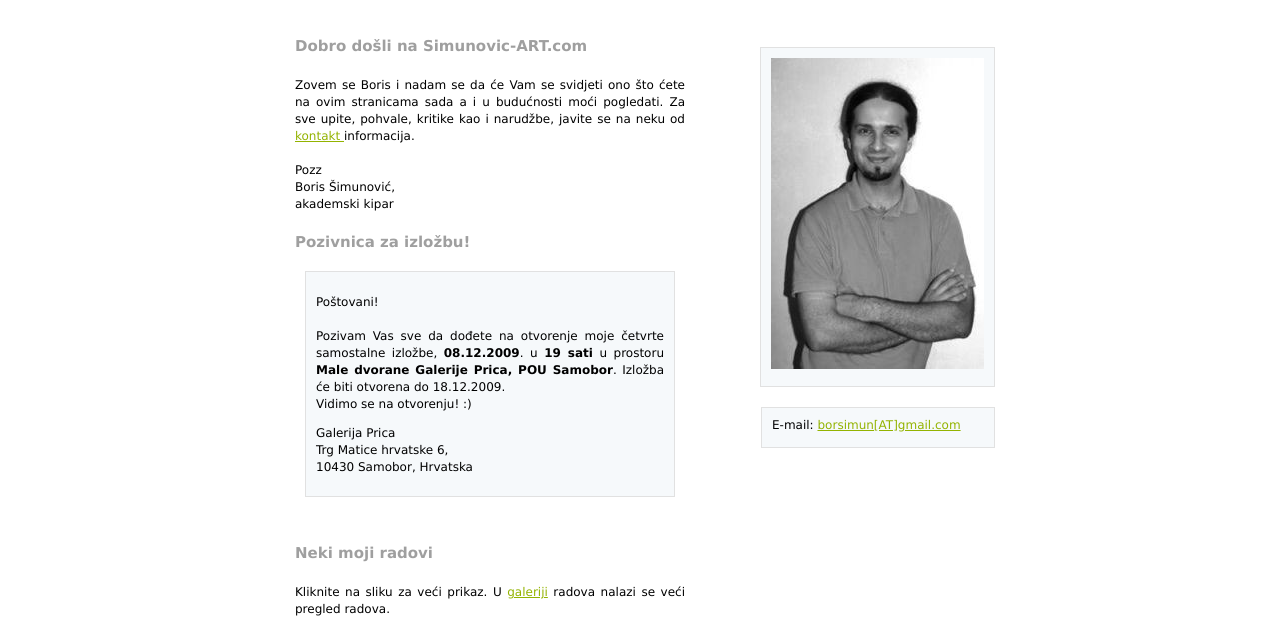
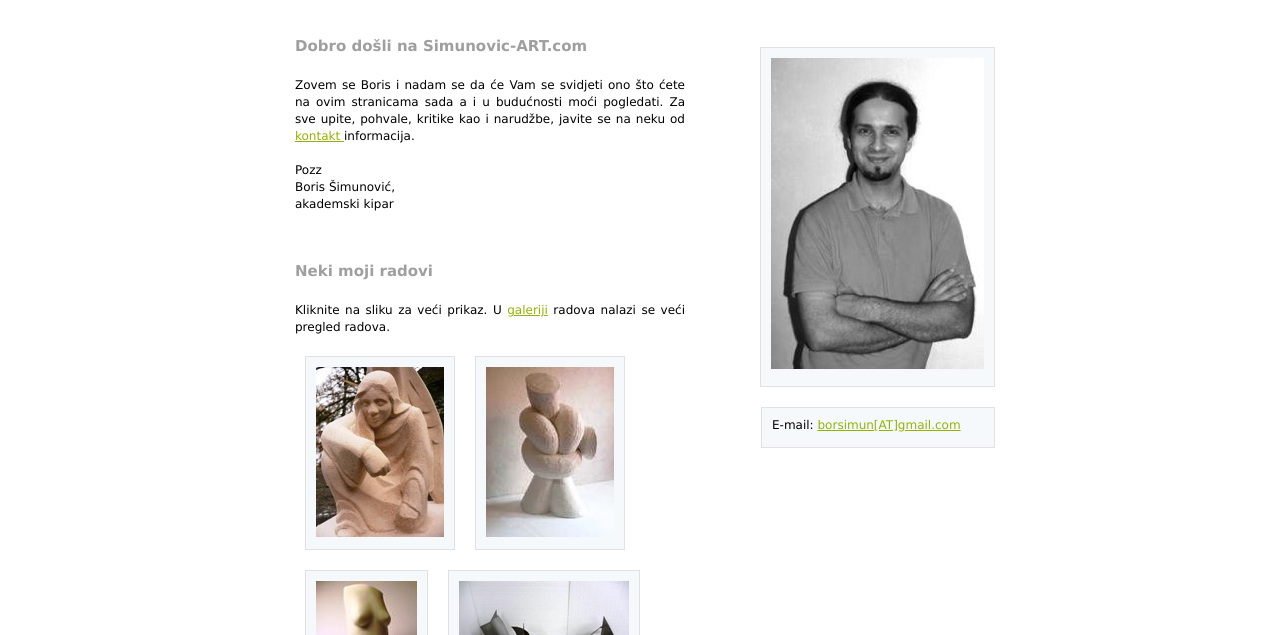
Before and after one commit to irubinic/simunovic-art-com, a plain HTML site: page index.html in a window 1280 px wide. Shown: the part 91-726 px from the top of the page. Drawn offline with Linux system fonts and the light colour scheme.

Commit message:
Ispravljen index page, ostao poziv na izložbu od 2009.

```diff
--- a/index.html
+++ b/index.html
@@ -43,21 +43,7 @@
 			</p>
 			</div>
 
-			<h2> Pozivnica za izložbu! </h2>
-			<div class="box" style="" >
-				<div class="textBox">
-				<p>
-					Poštovani! <br />
-					<br />Pozivam Vas sve da dođete na otvorenje moje četvrte samostalne izložbe, <b>08.12.2009</b>. u <b>19 sati</b> u prostoru <b>Male dvorane Galerije Prica, POU Samobor</b>. Izložba će biti otvorena do 18.12.2009.
-					<br />Vidimo se na otvorenju! :)
-				</p>
-				<p>
-					Galerija Prica
-					<br />Trg Matice hrvatske 6,
-					<br />10430 Samobor, Hrvatska
-				</p>
-				</div>
-			</div>
+
 			<p> &nbsp; </p>
 			<h2>Neki moji radovi</h2>
 			<div class="textBox">
```
